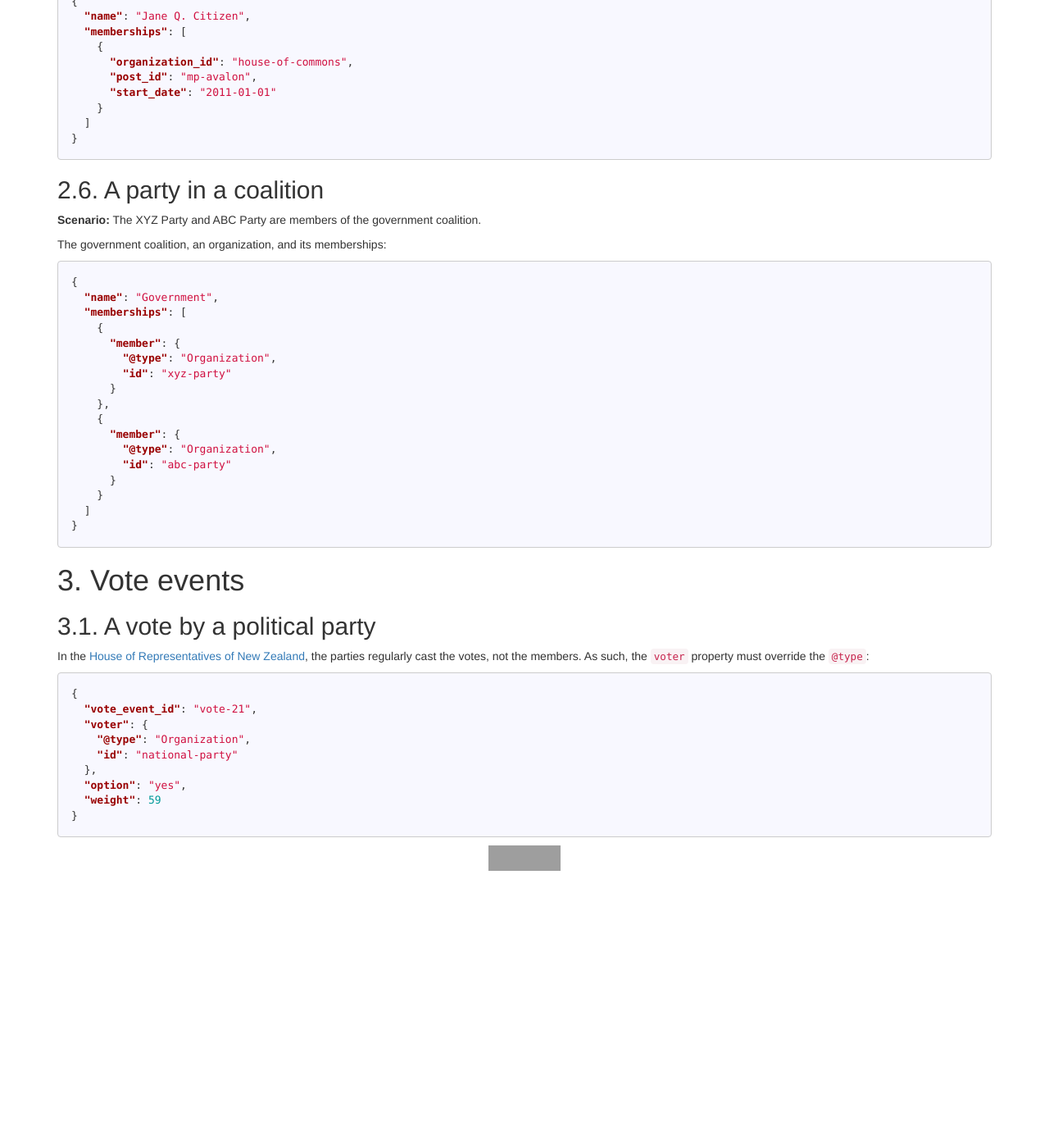
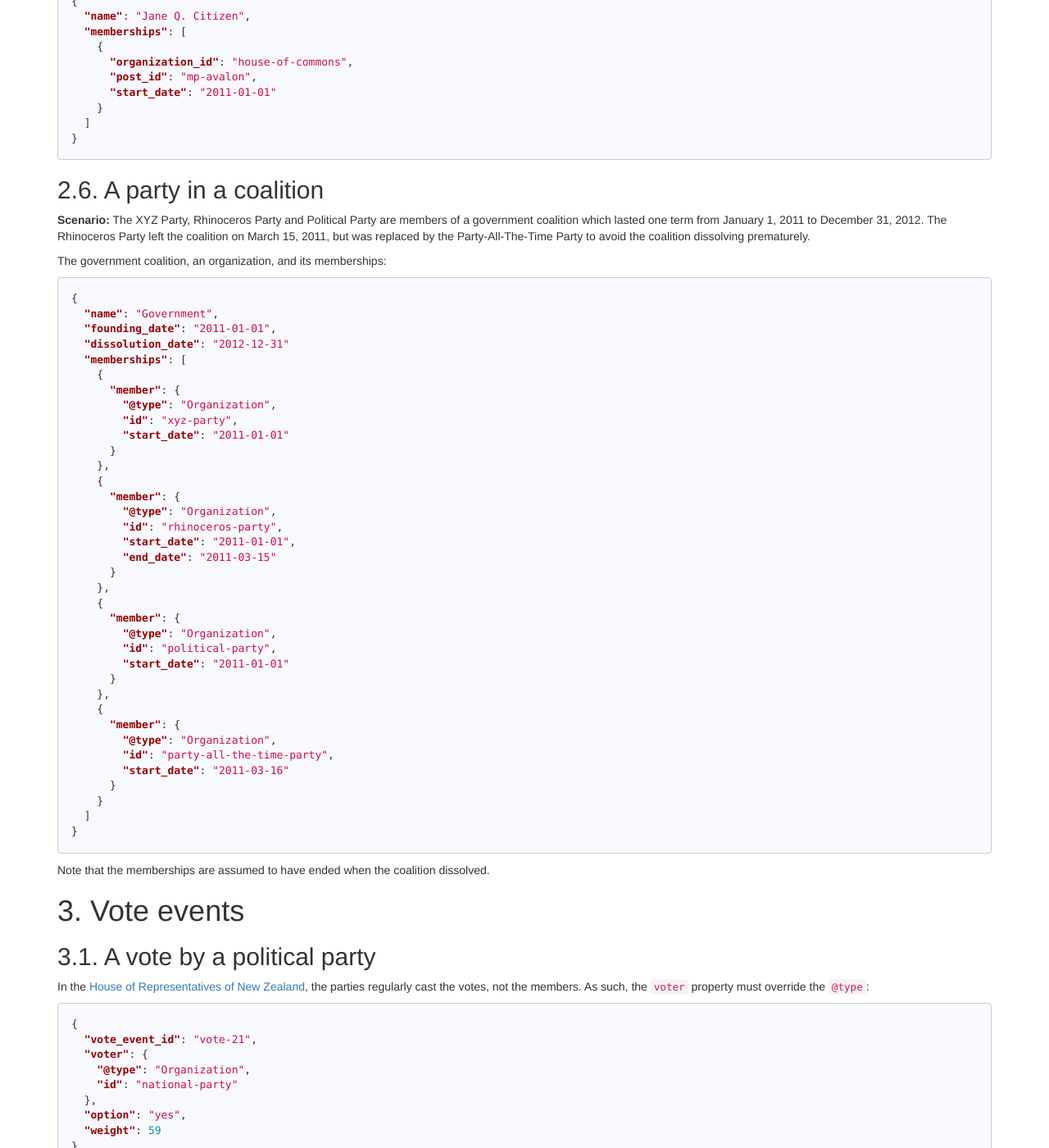
Before and after one commit to popolo-project/popolo-spec, a Jekyll site: the page built from appendices/examples.md, in a window 1280 px wide and 1400 px high, scrolled down 4428 px. Shown: the whole window at 82% size. Built offline with Jekyll 4.4.1, drawn with Linux system fonts in a browser that asks for light colours; nearby versions of some CDN libraries; Markdown is read by kramdown in place of the engine named in the settings; before the commit the page ends 5500 px from its top, so only the background shows below that; grey boxes are pictures that could not be loaded.

Commit message:
augment coalition example

````diff
--- a/appendices/examples.md
+++ b/appendices/examples.md
@@ -259,29 +259,50 @@ Jane Q. Citizen, a person, and her memberships:
 
 <h2 id="party-coalition">2.6. A party in a coalition</h2>
 
-**Scenario:** The XYZ Party and ABC Party are members of the government coalition.
+**Scenario:** The XYZ Party, Rhinoceros Party and Political Party are members of a government coalition which lasted one term from January 1, 2011 to December 31, 2012. The Rhinoceros Party left the coalition on March 15, 2011, but was replaced by the Party-All-The-Time Party to avoid the coalition dissolving prematurely.
 
 The government coalition, an organization, and its memberships:
 
 ```json
 {
   "name": "Government",
+  "founding_date": "2011-01-01",
+  "dissolution_date": "2012-12-31"
   "memberships": [
     {
       "member": {
         "@type": "Organization",
-        "id": "xyz-party"
+        "id": "xyz-party",
+        "start_date": "2011-01-01"
       }
     },
     {
       "member": {
         "@type": "Organization",
-        "id": "abc-party"
+        "id": "rhinoceros-party",
+        "start_date": "2011-01-01",
+        "end_date": "2011-03-15"
+      }
+    },
+    {
+      "member": {
+        "@type": "Organization",
+        "id": "political-party",
+        "start_date": "2011-01-01"
+      }
+    },
+    {
+      "member": {
+        "@type": "Organization",
+        "id": "party-all-the-time-party",
+        "start_date": "2011-03-16"
       }
     }
   ]
 }
 ```
+
+Note that the memberships are assumed to have ended when the coalition dissolved.
 
 <h1 id="vote-events">3. Vote events</h1>
 
````
Also changed, not shown: specs/index.md (+2 -2 lines).
